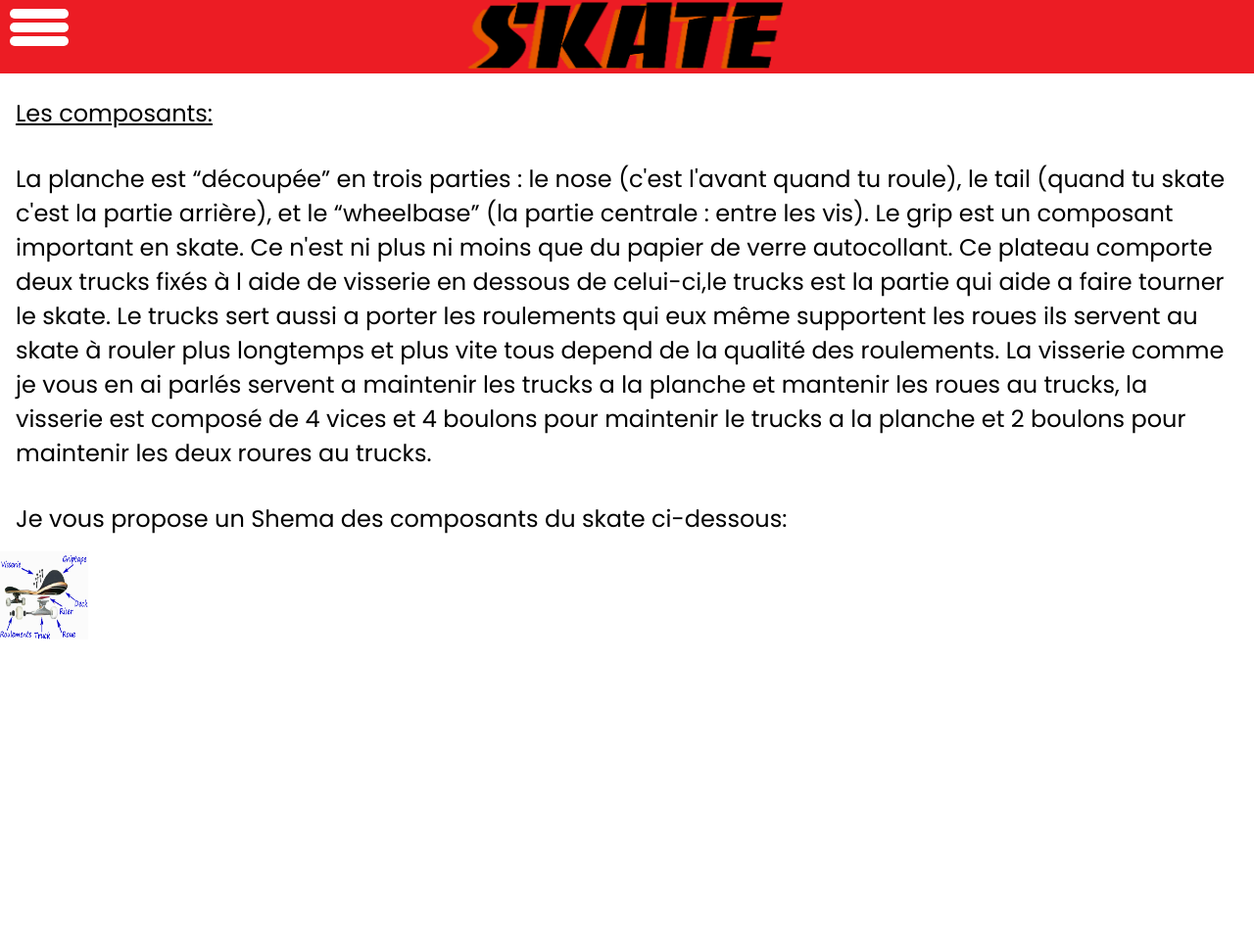
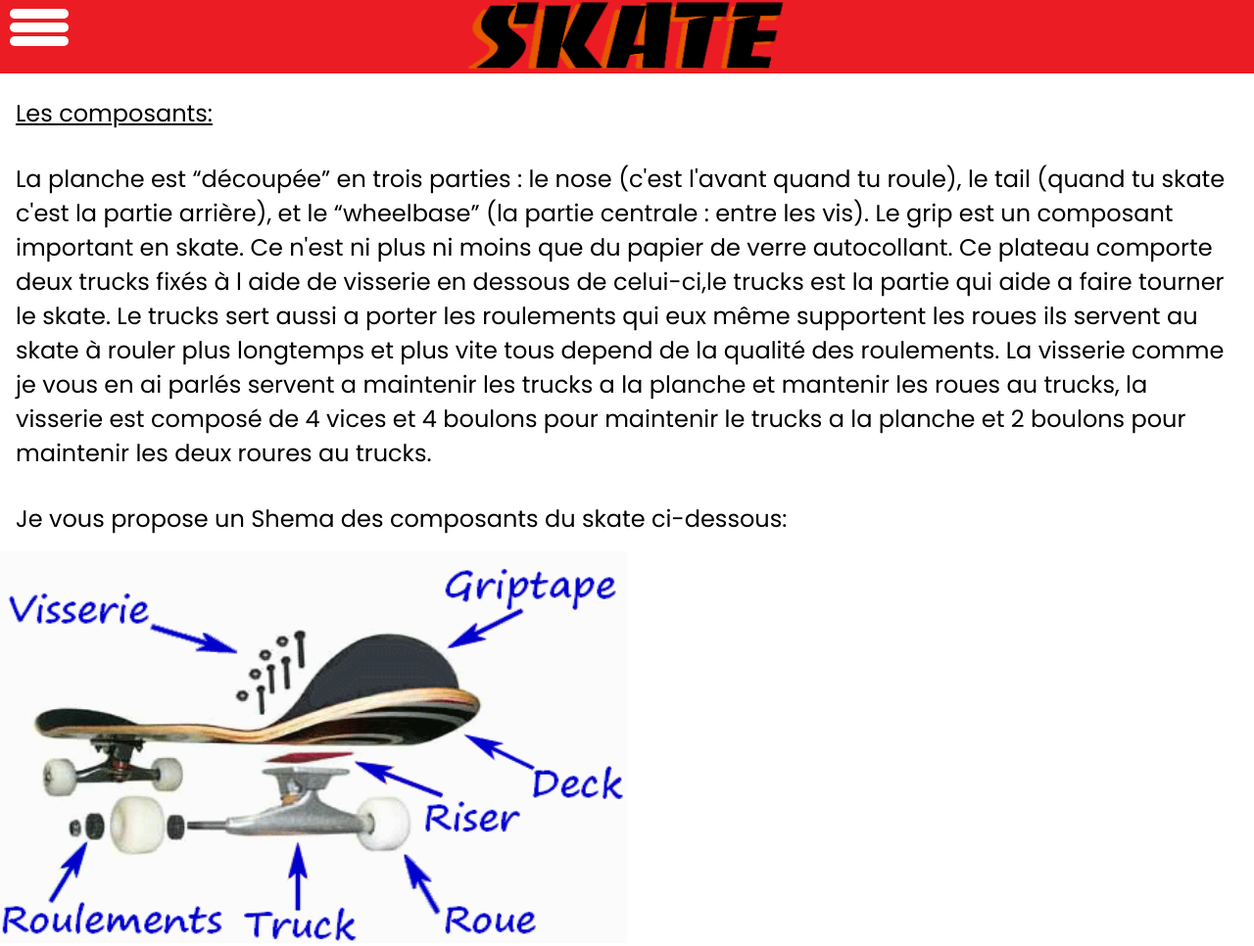
Before and after one commit to Maximus-prime-r/Skate, a plain HTML site: page composants.html in a window 1280 px wide. Shown: the whole page at 98% size. Before the commit the page ends 800 px from the top, so only its background shows below. Drawn offline with Linux system fonts and the light colour scheme.

Commit message:
Update composants.html

```diff
--- a/composants.html
+++ b/composants.html
@@ -39,7 +39,7 @@
 										      <p><u>Les composants:</u></p>
 										      <p>La planche est “découpée” en trois parties : le nose (c'est l'avant quand tu roule), le tail (quand tu skate c'est la partie arrière), et le “wheelbase” (la partie centrale : entre les vis). Le grip est un composant important en skate. Ce n'est ni plus ni moins que du papier de verre autocollant. Ce plateau comporte deux trucks fixés à l aide de visserie en dessous de celui-ci,le trucks est la partie qui aide a faire tourner le skate. Le trucks sert aussi a porter les roulements qui eux même supportent les roues ils servent au skate à rouler plus longtemps et plus vite tous depend de la qualité des roulements. La visserie comme je vous en ai parlés servent a maintenir les trucks a la planche et mantenir les roues au trucks, la visserie est composé de 4 vices et 4 boulons pour maintenir le trucks a la planche et 2 boulons pour maintenir les deux roures au trucks.
 										      <p>Je vous propose un Shema des composants du skate ci-dessous:</p>
-										      <img src="composants skate.gif" width="90" height="90">
+										      <img src="composants skate.gif" width="50%" height="50%">
 			</section>
 			<script src="script.js" type="text/javascript"></script>
 		</body>
```
